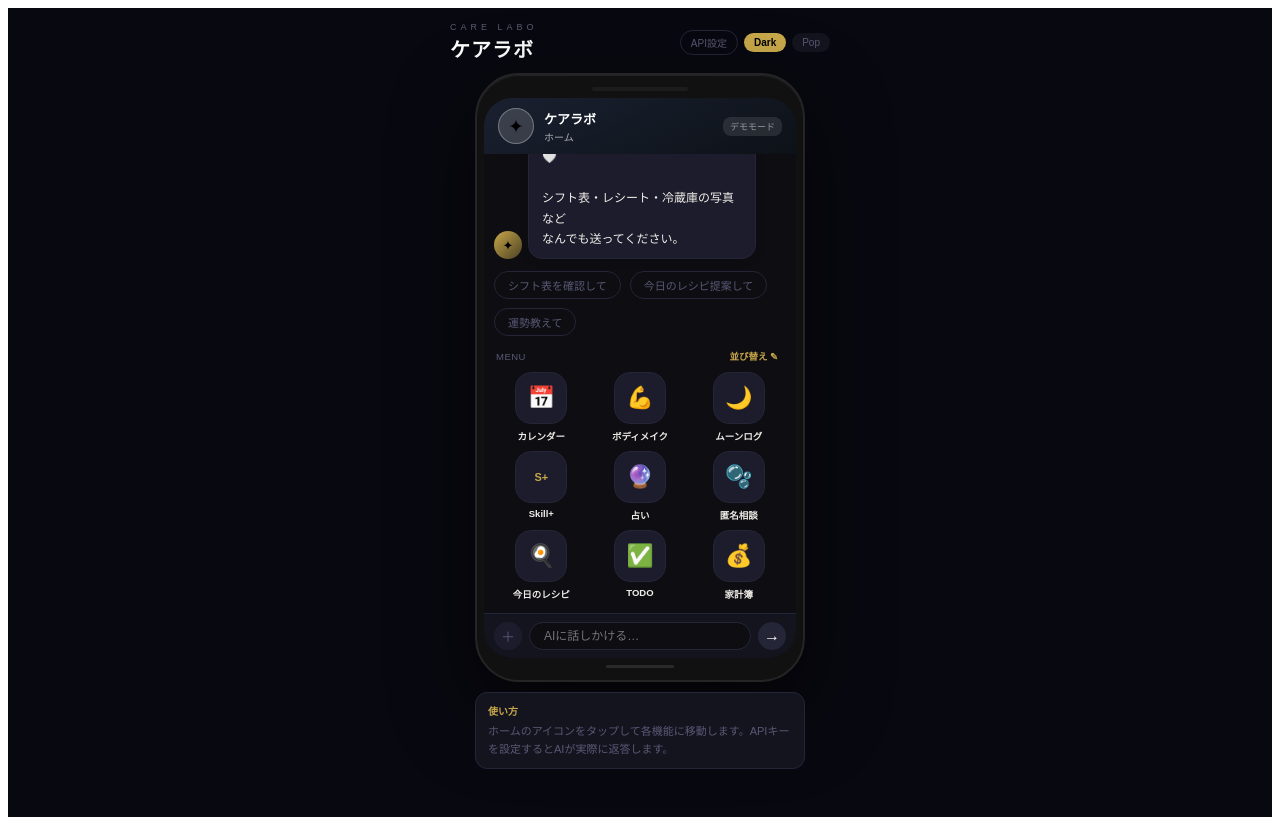
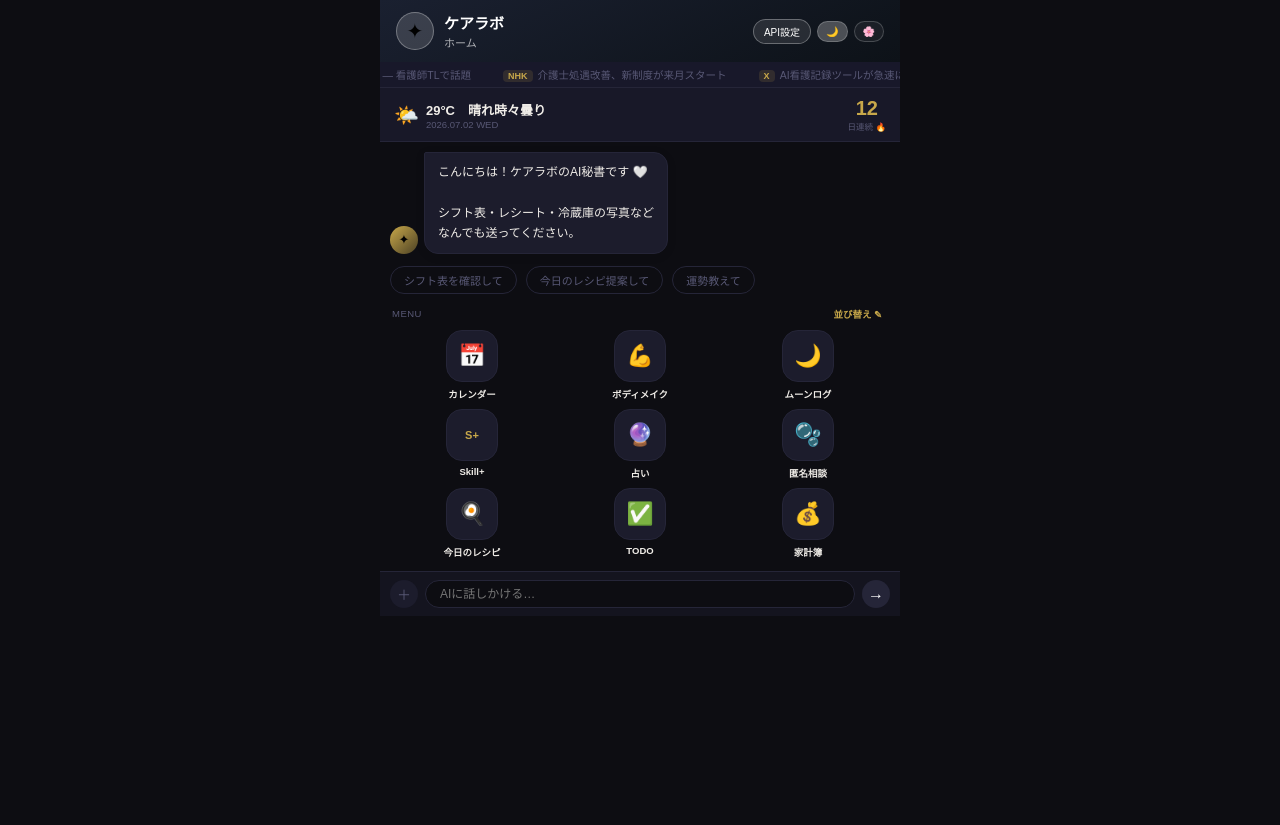
Before and after one commit to houmonkangoyoshiyuki-hub/care-labo, a React (Vite) app: page / in a window 1280 px wide. After the commit the page ends 800 px from the top, so only its background shows below. Built offline with nearby package versions, Linux system fonts and the light colour scheme.

Commit message:
Refactor App component layout and styles

```diff
--- a/src/App.jsx
+++ b/src/App.jsx
@@ -1338,37 +1338,46 @@ export default function App() {
   };
 
   return (
-    <div style={{ background:isDark?"#080810":"#F0EAF0", minHeight:"100vh",
-      fontFamily:"'Noto Sans JP',sans-serif", display:"flex",
-      flexDirection:"column", alignItems:"center", padding:"14px 12px 48px" }}>
+    <div style={{ background:p.bg, minHeight:"100vh",
+      fontFamily:"'Noto Sans JP',sans-serif",
+      display:"flex", flexDirection:"column", maxWidth:520, margin:"0 auto" }}>
       <style>{`
         @keyframes dl{0%,80%,100%{opacity:.25}40%{opacity:1}}
         *{box-sizing:border-box;}
+        body{margin:0;background:${p.bg};}
       `}</style>
 
-      {/* ヘッダー */}
-      <div style={{ width:"100%", maxWidth:380, marginBottom:10,
-        display:"flex", justifyContent:"space-between", alignItems:"center" }}>
-        <div>
-          <div style={{ fontSize:9, letterSpacing:4,
-            color:isDark?"#5A5A70":"#C080B0", marginBottom:2 }}>CARE LABO</div>
-          <div style={{ fontSize:20, fontWeight:900,
-            color:isDark?"#fff":"#281828", letterSpacing:1 }}>ケアラボ</div>
+      {/* LINEスタイルヘッダー */}
+      <div style={{ background:`linear-gradient(155deg,${isDark?cur.g1D:cur.g1L},${isDark?cur.g2D:cur.g2L})`,
+        padding:"12px 16px", display:"flex", alignItems:"center", gap:10, flexShrink:0,
+        position:"sticky", top:0, zIndex:100 }}>
+        <div style={{ width:38,height:38,borderRadius:"50%",
+          background:"rgba(255,255,255,0.15)",border:"1.5px solid rgba(255,255,255,0.3)",
+          display:"flex",alignItems:"center",justifyContent:"center",
+          fontSize:cur.id==="skill"?13:20,fontWeight:cur.id==="skill"?900:400,flexShrink:0,
+          color:cur.id==="skill"?p.accent:"inherit" }}>
+          {cur.icon}
+        </div>
+        <div style={{ flex:1 }}>
+          <div style={{ color:"#fff",fontWeight:700,fontSize:15 }}>ケアラボ</div>
+          <div style={{ color:"rgba(255,255,255,0.65)",fontSize:11,marginTop:1 }}>{cur.label}</div>
         </div>
         <div style={{ display:"flex", gap:6, alignItems:"center" }}>
           <button onClick={()=>setShowKey(v=>!v)}
             style={{ fontSize:10, padding:"4px 10px", borderRadius:14,
-              border:`1px solid ${p.border}`, cursor:"pointer",
-              background:apiKey?p.accent:"none",
-              color:apiKey?p.accentFg:p.muted, fontWeight:apiKey?700:400 }}>
-            {apiKey?"✓ API設定済":"API設定"}
+              border:`1px solid rgba(255,255,255,0.3)`, cursor:"pointer",
+              background:apiKey?"rgba(255,255,255,0.25)":"rgba(255,255,255,0.1)",
+              color:"#fff", fontWeight:apiKey?700:400 }}>
+            {apiKey?"✓ API":"API設定"}
           </button>
           {["dark","light"].map(t=>(
             <button key={t} onClick={()=>setTheme(t)}
-              style={{ padding:"4px 10px", borderRadius:14, border:"none", cursor:"pointer",
+              style={{ padding:"4px 8px", borderRadius:12,
+                border:"1px solid rgba(255,255,255,0.2)", cursor:"pointer",
                 fontSize:10, fontWeight:theme===t?700:400,
-                background:theme===t?p.accent:p.card, color:theme===t?p.accentFg:p.muted }}>
-              {t==="dark"?"Dark":"Pop"}
+                background:theme===t?"rgba(255,255,255,0.25)":"rgba(255,255,255,0.05)",
+                color:"#fff" }}>
+              {t==="dark"?"🌙":"🌸"}
             </button>
           ))}
         </div>
@@ -1376,87 +1385,44 @@ export default function App() {
 
       {/* APIキー入力 */}
       {showKey && (
-        <div style={{ width:"100%", maxWidth:380, marginBottom:10,
-          background:p.card, borderRadius:14, padding:12, border:`1px solid ${p.border}` }}>
-          <div style={{ fontSize:11, color:p.muted, marginBottom:6 }}>
+        <div style={{ background:p.card, padding:14, borderBottom:`1px solid ${p.border}` }}>
+          <div style={{ fontSize:11, color:p.muted, marginBottom:8 }}>
             AnthropicのAPIキーを入力するとAIが動きます（sk-ant-…）
           </div>
           <div style={{ display:"flex", gap:8 }}>
             <input type="password" value={apiKey} onChange={e=>setApiKey(e.target.value)}
               placeholder="sk-ant-..."
               style={{ flex:1, background:p.card2, border:`1px solid ${p.border}`,
-                borderRadius:10, padding:"7px 12px", fontSize:12, color:p.text, outline:"none" }}/>
+                borderRadius:10, padding:"8px 12px", fontSize:12, color:p.text, outline:"none" }}/>
             <button onClick={()=>setShowKey(false)}
               style={{ background:p.accent, color:p.accentFg, border:"none",
-                borderRadius:10, padding:"7px 14px", fontSize:12, fontWeight:700, cursor:"pointer" }}>
+                borderRadius:10, padding:"8px 16px", fontSize:12, fontWeight:700, cursor:"pointer" }}>
               設定
             </button>
           </div>
         </div>
       )}
 
-      {/* iPhoneフレーム */}
-      <div style={{ background:"#111", borderRadius:44, padding:"12px 7px",
-        boxShadow:"0 30px 80px rgba(0,0,0,0.6),inset 0 1px 0 rgba(255,255,255,0.07)",
-        border:"2px solid #252525", width:"100%", maxWidth:330 }}>
-        <div style={{ display:"flex", justifyContent:"center", marginBottom:7 }}>
-          <div style={{ width:96, height:4, background:"#1C1C1C", borderRadius:2 }}/>
-        </div>
-        <div style={{ background:p.bg, borderRadius:28, overflow:"hidden",
-          height:560, display:"flex", flexDirection:"column" }}>
-          {/* LINEヘッダー */}
-          <div style={{ background:`linear-gradient(155deg,${isDark?cur.g1D:cur.g1L},${isDark?cur.g2D:cur.g2L})`,
-            padding:"10px 14px", display:"flex", alignItems:"center", gap:10, flexShrink:0 }}>
-            <div style={{ width:36,height:36,borderRadius:"50%",
-              background:"rgba(255,255,255,0.15)",border:"1.5px solid rgba(255,255,255,0.3)",
-              display:"flex",alignItems:"center",justifyContent:"center",
-              fontSize:cur.id==="skill"?13:19,fontWeight:cur.id==="skill"?900:400,flexShrink:0,
-              color:cur.id==="skill"?p.accent:"inherit" }}>
-              {cur.icon}
-            </div>
-            <div style={{ flex:1 }}>
-              <div style={{ color:"#fff",fontWeight:700,fontSize:13 }}>ケアラボ</div>
-              <div style={{ color:"rgba(255,255,255,0.65)",fontSize:10,marginTop:1 }}>{cur.label}</div>
-            </div>
-            {!apiKey && (
-              <div style={{ fontSize:9,color:"rgba(255,255,255,0.5)",
-                background:"rgba(255,255,255,0.1)",borderRadius:8,padding:"3px 7px" }}>
-                デモモード
-              </div>
-            )}
-          </div>
-
-          {/* コンテンツ */}
-          {renderScreen()}
-
-          {/* ホームへ戻るバー（ホーム以外の時だけ表示） */}
-          {tab !== "home" && (
-            <div style={{ background:p.card, borderTop:`1px solid ${p.border}`,
-              padding:"6px 14px", flexShrink:0, display:"flex", alignItems:"center",
-              justifyContent:"space-between" }}>
-              <button onClick={()=>setTab("home")}
-                style={{ display:"flex", alignItems:"center", gap:6,
-                  background:"none", border:"none", cursor:"pointer",
-                  color:p.muted, fontSize:11.5, fontWeight:600 }}>
-                ← ホームに戻る
-              </button>
-              <div style={{ fontSize:9, color:p.muted }}>{cur.label}</div>
-            </div>
-          )}
-        </div>
-        <div style={{ display:"flex", justifyContent:"center", marginTop:7 }}>
-          <div style={{ width:68, height:3, background:"#2A2A2A", borderRadius:2 }}/>
-        </div>
+      {/* コンテンツ（全画面） */}
+      <div style={{ flex:1, display:"flex", flexDirection:"column", overflow:"hidden" }}>
+        {renderScreen()}
       </div>
 
-      {/* 使い方 */}
-      <div style={{ width:"100%", maxWidth:330, marginTop:10,
-        background:p.card, borderRadius:12, padding:"10px 12px", border:`1px solid ${p.border}` }}>
-        <div style={{ fontSize:10, fontWeight:700, color:p.accent, marginBottom:5 }}>使い方</div>
-        <div style={{ fontSize:11, color:p.muted, lineHeight:1.6 }}>
-          ホームのアイコンをタップして各機能に移動します。APIキーを設定するとAIが実際に返答します。
+      {/* ホームへ戻るバー */}
+      {tab !== "home" && (
+        <div style={{ background:p.card, borderTop:`1px solid ${p.border}`,
+          padding:"10px 16px", display:"flex", alignItems:"center",
+          justifyContent:"space-between", flexShrink:0,
+          position:"sticky", bottom:0, zIndex:100 }}>
+          <button onClick={()=>setTab("home")}
+            style={{ display:"flex", alignItems:"center", gap:6,
+              background:"none", border:"none", cursor:"pointer",
+              color:p.accent, fontSize:13, fontWeight:700 }}>
+            ← ホームに戻る
+          </button>
+          <div style={{ fontSize:10, color:p.muted }}>{cur.label}</div>
         </div>
-      </div>
+      )}
     </div>
   );
 }
```
